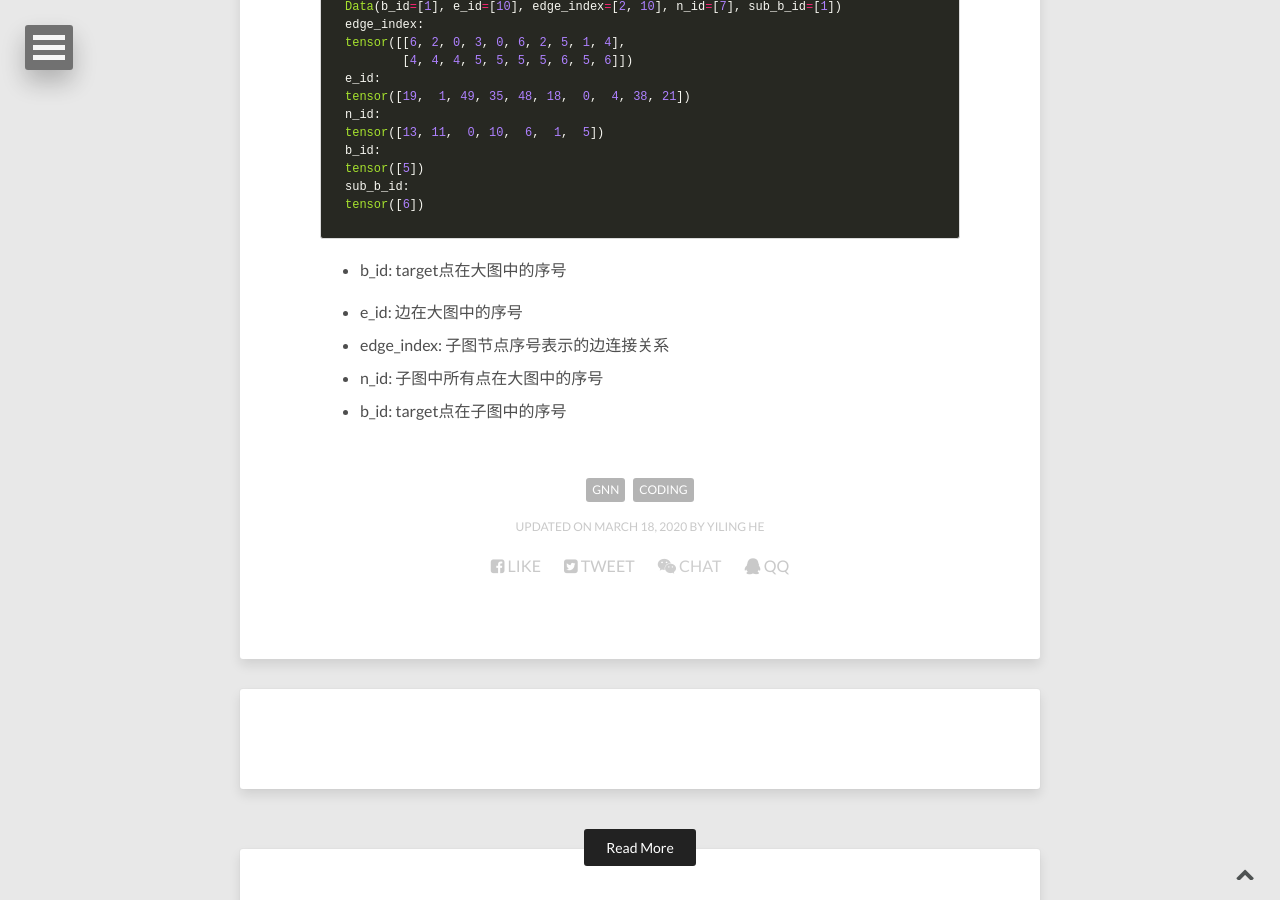
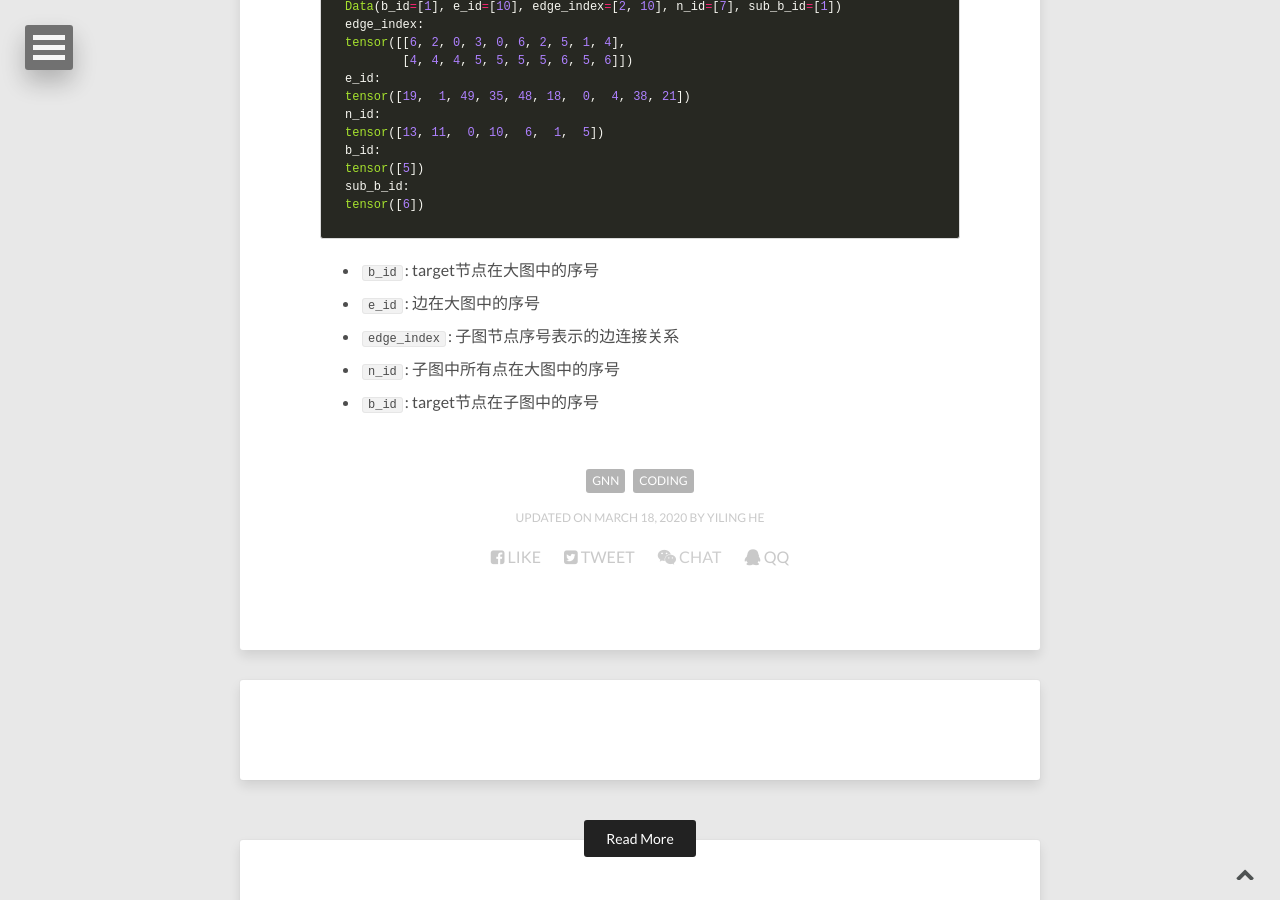
Before and after one commit to E0HYL/BLOG-OF-E0, a Jekyll site: the page built from _posts/2020-03-17-PyGeometric_Data.md, in a window 1280 px wide and 900 px high, scrolled down 6328 px. Built offline with Jekyll 4.4.1, drawn with Linux system fonts in a browser that asks for light colours; nearby versions of some CDN libraries; comment, search, counter and statistics services are not loaded; some of the changed text lies outside the part shown.

Commit message:
update pyg

````diff
--- a/_posts/2020-03-17-PyGeometric_Data.md
+++ b/_posts/2020-03-17-PyGeometric_Data.md
@@ -278,9 +278,8 @@ sub_b_id:
 tensor([6])
 ```
 
-- b_id: target点在大图中的序号
-
-- e_id: 边在大图中的序号
-- edge_index: 子图节点序号表示的边连接关系
-- n_id: 子图中所有点在大图中的序号
-- b_id: target点在子图中的序号
+- `b_id`: target节点在大图中的序号
+- `e_id`: 边在大图中的序号
+- `edge_index`: 子图节点序号表示的边连接关系
+- `n_id`: 子图中所有点在大图中的序号
+- `b_id`: target节点在子图中的序号
````
Also changed, not shown: other parts of _posts/2020-03-17-PyGeometric_Data.md (+1 -1 lines).
